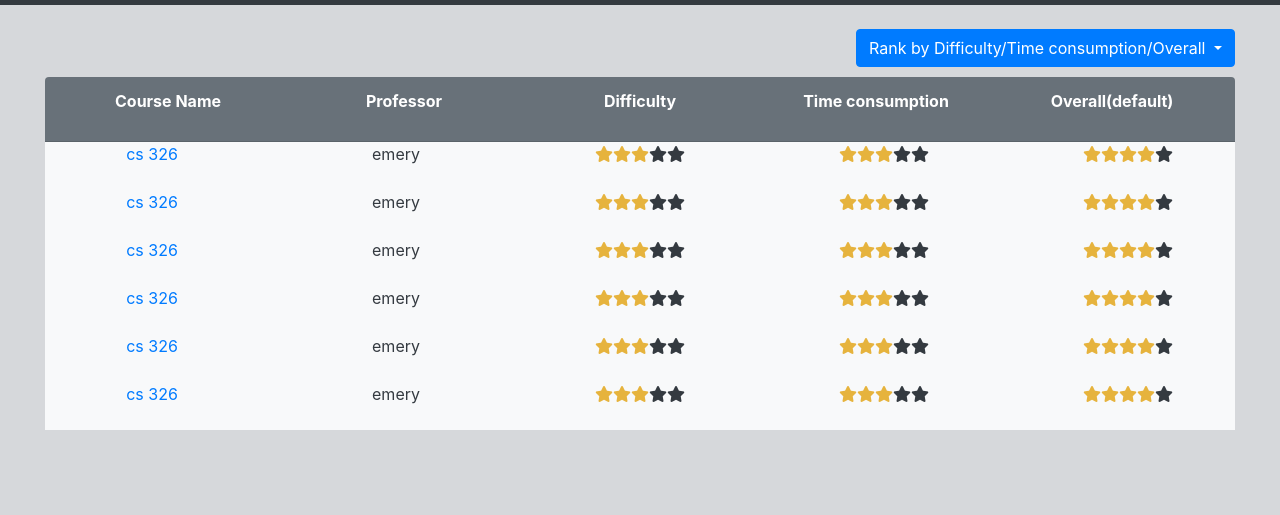
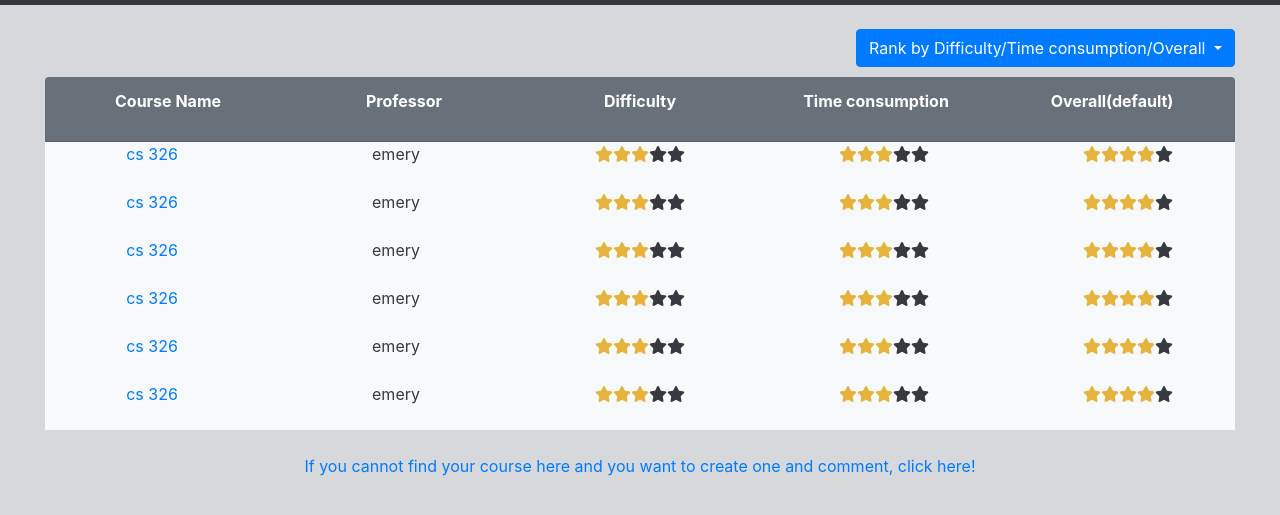
Before and after one commit to cozheyuanzhangde/cs326-final-Beta, a plain HTML site: page searchresult.html in a window 1280 px wide. Shown: the part 95-610 px from the top of the page. Drawn offline with nearby package versions, Linux system fonts and the light colour scheme.

Commit message:
Update searchresult.html
link with createcourse.html

```diff
--- a/searchresult.html
+++ b/searchresult.html
@@ -95,6 +95,9 @@
              </div>
           </div>
         </div>
+      </div><br>
+      <div class="text-center">
+         <a href="./createcourse.html">If you cannot find your course here and you want to create one and comment, click here!</a>
       </div>
    </body>
 </html>
```
